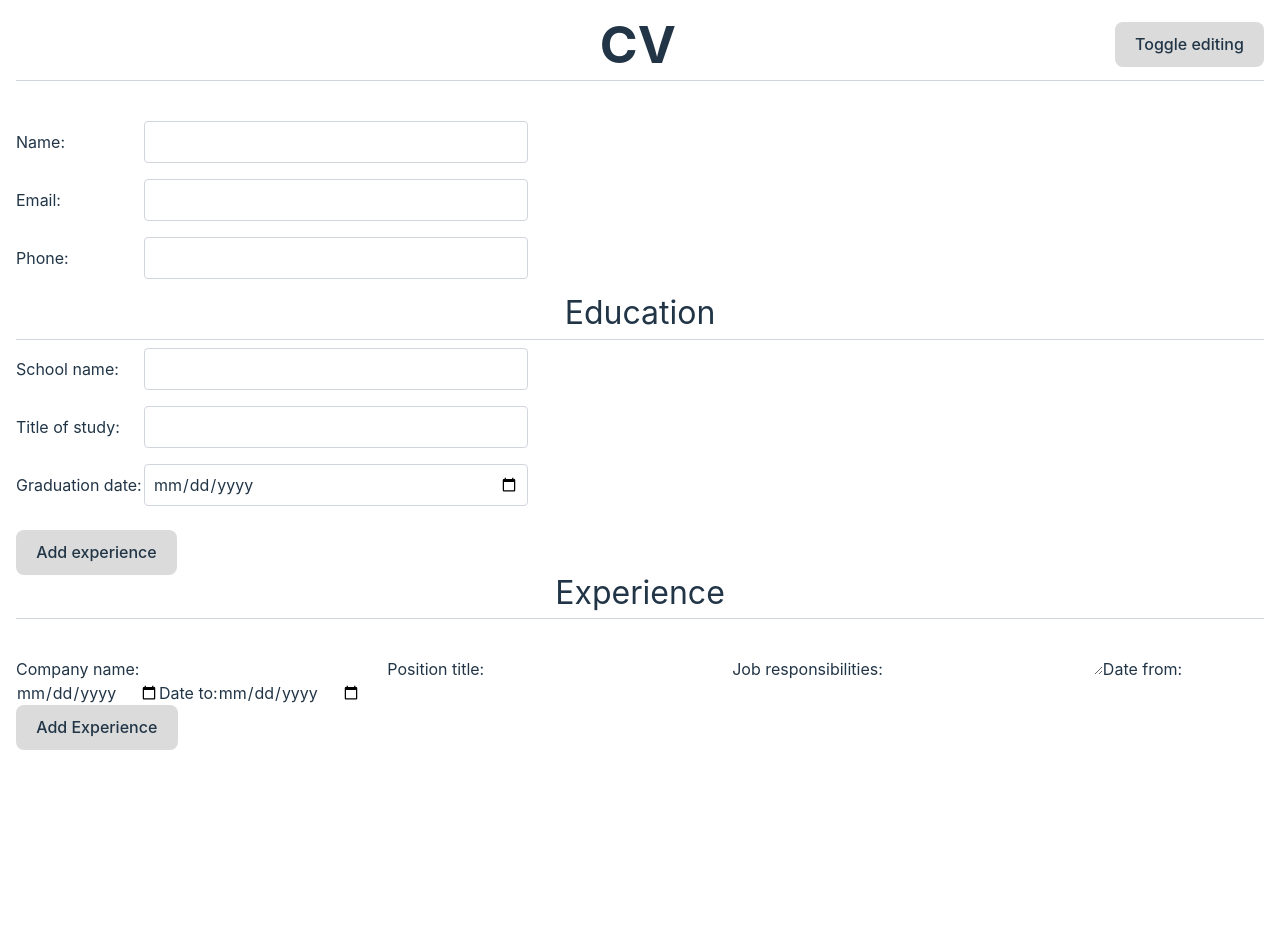
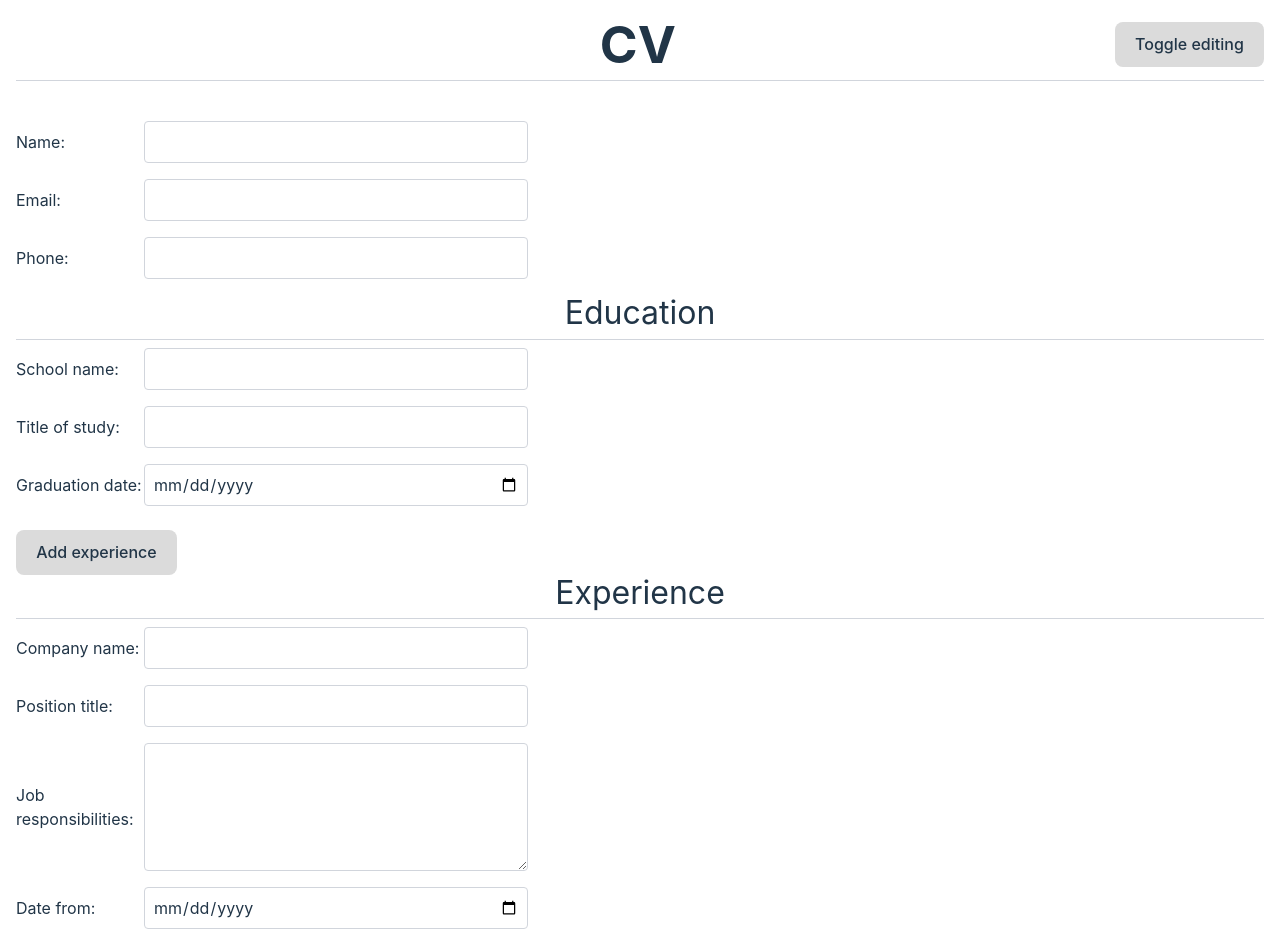
Before and after one commit to konradhorber/cv-builder, a React (Vite) app: page / in a window 1280 px wide. Shown: the top 943 px of the page. Before the commit the page ends 800 px from the top, so only its background shows below. Built offline with nearby package versions, Linux system fonts and the light colour scheme.

Commit message:
Add styling for education and experience

```diff
--- a/src/components/Education.tsx
+++ b/src/components/Education.tsx
@@ -79,10 +79,10 @@ function Education({ isEditing }: EditingStatus) {
                 </div>
             ) : (
                 educationExperiences.map((experience, index) => (
-                    <div key={index}>
-                        <p>School name: {experience.schoolName as string}</p>
-                        <p>Title of study: {experience.titleOfStudy as string}</p>
-                        <p>Graduation date: {experience.graduationDate as string}</p>
+                    <div key={index} className="flex flex-col">
+                        <p className="font-bold">{experience.schoolName as string}</p>
+                        <li>{experience.titleOfStudy as string}</li>
+                        <li>Graduation date: {experience.graduationDate as string}</li>
                     </div>
                 ))
             )}
--- a/src/components/Experience.tsx
+++ b/src/components/Experience.tsx
@@ -25,54 +25,70 @@ function Experience({ isEditing }: EditingStatus) {
 
 
   return (
-    <form>
+    <form className="w-full">
       {isEditing ? (
-        <>
+        <div className="max-w-lg">
           {experiences.map((experience, index) => (
-            <div key={index}>
-              <label htmlFor={`companyName-${index}`}>Company name:</label>
+            <div key={index} className="mb-6">
+              <div className="mb-4 flex flex-col md:flex-row md:items-center">
+                <label htmlFor={`companyName-${index}`} className="mb-2 md:mb-0 md:w-1/4">Company name:</label>
                 <input
                   type="text"
                   id={`companyName-${index}`}
                   name="companyName"
                   value={experience.companyName}
                   onChange={(e) => updateItem(index, e)}
+                  className="w-full md:w-3/4 border border-gray-300 rounded p-2 focus:outline-none focus:ring-2 focus:ring-blue-500"
                 />
+              </div>
 
-              <label htmlFor={`positionTitle-${index}`}>Position title:</label>
+              <div className="mb-4 flex flex-col md:flex-row md:items-center">
+                <label htmlFor={`positionTitle-${index}`} className="mb-2 md:mb-0 md:w-1/4">Position title:</label>
                 <input
                   type="text"
                   id={`positionTitle-${index}`}
                   name="positionTitle"
                   value={experience.positionTitle}
                   onChange={(e) => updateItem(index, e)}
+                  className="w-full md:w-3/4 border border-gray-300 rounded p-2 focus:outline-none focus:ring-2 focus:ring-blue-500"
                 />
+              </div>
 
-              <label htmlFor={`jobResponsibilities-${index}`}>Job responsibilities:</label>
+                <div className="mb-4 flex flex-col md:flex-row md:items-center">
+                <label htmlFor={`jobResponsibilities-${index}`} className="mb-2 md:mb-0 md:w-1/4">Job responsibilities:</label>
                 <textarea
                   id={`jobResponsibilities-${index}`}
                   name="jobResponsibilities"
                   value={experience.jobResponsibilities}
                   onChange={(e) => updateItem(index, e)}
-              ></textarea>
+                  className="w-full md:w-3/4 h-32 border border-gray-300 rounded p-2 focus:outline-none focus:ring-2 focus:ring-blue-500"
+                >
+                </textarea>
+                </div>
 
-              <label htmlFor={`dateFrom-${index}`}>Date from:</label>
+              <div className="mb-4 flex flex-col md:flex-row md:items-center">
+                <label htmlFor={`dateFrom-${index}`} className="mb-2 md:mb-0 md:w-1/4">Date from:</label>
                 <input
                   type="date"
                   id={`dateFrom-${index}`}
                   name="dateFrom"
                   value={experience.dateFrom}
                   onChange={(e) => updateItem(index, e)}
+                  className="w-full md:w-3/4 border border-gray-300 rounded p-2 focus:outline-none focus:ring-2 focus:ring-blue-500"
                 />
+              </div>
 
-              <label htmlFor={`dateTo-${index}`}>Date to:</label>
+              <div className="mb-4 flex flex-col md:flex-row md:items-center">
+                <label htmlFor={`dateTo-${index}`} className="mb-2 md:mb-0 md:w-1/4">Date to:</label>
                 <input
                   type="date"
                   id={`dateTo-${index}`}
                   name="dateTo"
                   value={experience.dateTo}
                   onChange={(e) => updateItem(index, e)}
+                  className="w-full md:w-3/4 border border-gray-300 rounded p-2 focus:outline-none focus:ring-2 focus:ring-blue-500"
                 />
+              </div>
 
               {index > 0 && (
                   <button
@@ -88,16 +104,15 @@ function Experience({ isEditing }: EditingStatus) {
           <button type="button" onClick={() => addItem(defaultExperience)}>
             Add Experience
           </button>
-        </>
+        </div>
       ) : (
         <>
           {experiences.map((experience, index) => (
             <div key={index}>
-              <p>Company name: {experience.companyName}</p>
-              <p>Position title: {experience.positionTitle}</p>
-              <p>Job responsibilities: {experience.jobResponsibilities}</p>
-              <p>Date from: {experience.dateFrom}</p>
-              <p>Date to: {experience.dateTo}</p>
+              <p className="font-bold">{experience.companyName}</p>
+              <p>Title: {experience.positionTitle}</p>
+              <li>{experience.jobResponsibilities}</li>
+              <li>Duration: {experience.dateFrom} - {experience.dateTo}</li>
             </div>
           ))}
         </>
```
Lines whose indentation alone changed are shown as unchanged.
